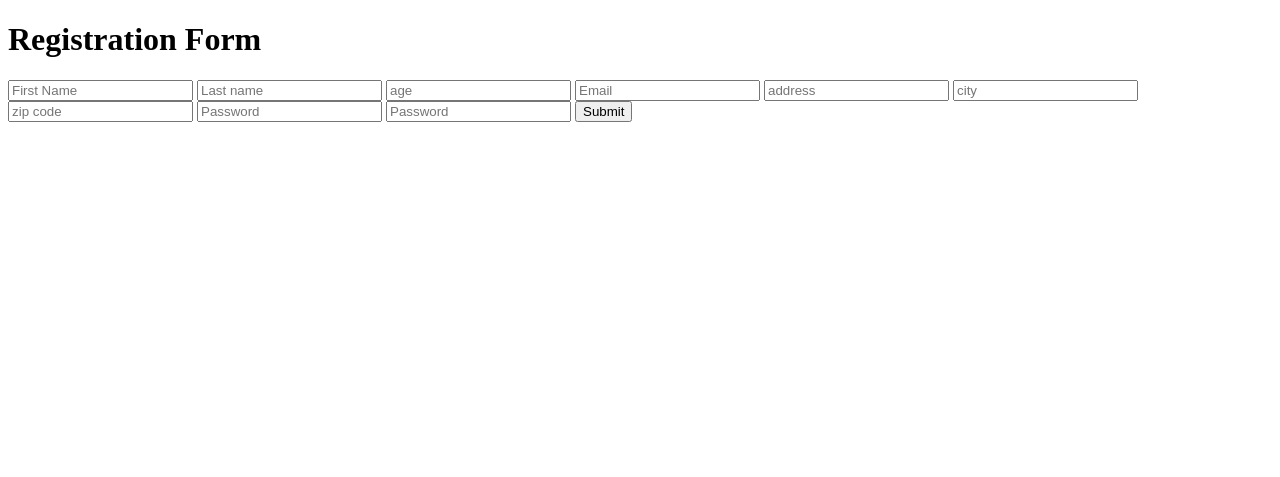
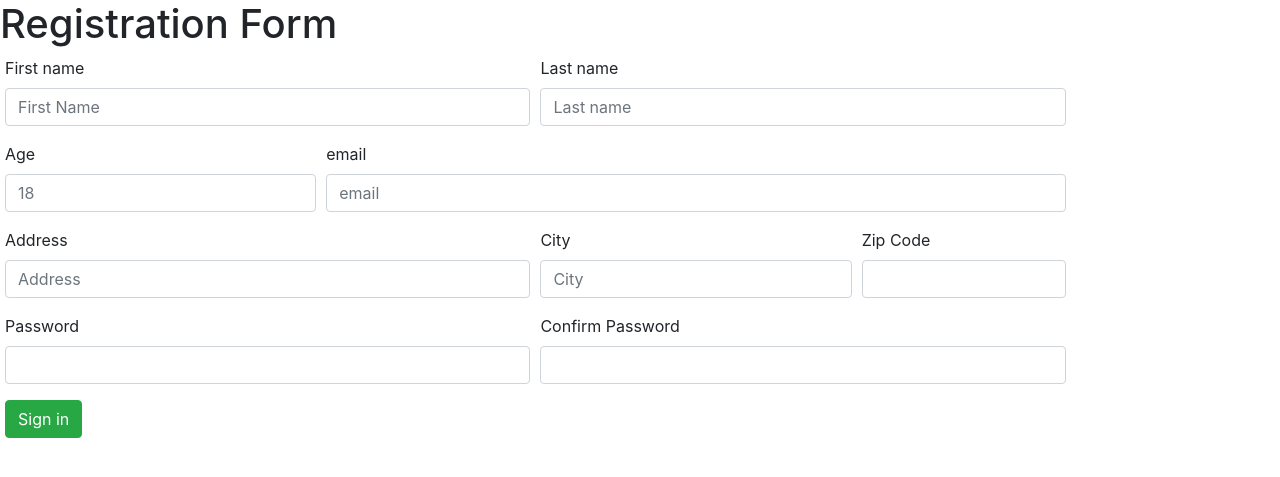
Before and after one commit to gustavaldenbratt/slutProjekt3, a PHP site: page /views/register.php in a window 1280 px wide. Shown: the top 477 px of the page. Run offline with PHP 8.4, Linux system fonts and the light colour scheme.

Commit message:
register form style

```diff
--- /dev/null
+++ b/templates/head.php
@@ -0,0 +1,17 @@
+<meta charset="UTF-8">
+<meta name="viewport" content="width=device-width, initial-scale=1.0">
+<meta http-equiv="X-UA-Compatible" content="ie=edge">
+<title>Document</title>
+<link rel="stylesheet" href="https://stackpath.bootstrapcdn.com/bootstrap/4.4.1/css/bootstrap.min.css" integrity="sha384-Vkoo8x4CGsO3+Hhxv8T/Q5PaXtkKtu6ug5TOeNV6gBiFeWPGFN9MuhOf23Q9Ifjh" crossorigin="anonymous">
+<script src="https://code.jquery.com/jquery-3.4.1.slim.min.js" integrity="sha384-J6qa4849blE2+poT4WnyKhv5vZF5SrPo0iEjwBvKU7imGFAV0wwj1yYfoRSJoZ+n" crossorigin="anonymous"></script>
+<script src="https://cdn.jsdelivr.net/npm/popper.js@1.16.0/dist/umd/popper.min.js" integrity="sha384-Q6E9RHvbIyZFJoft+2mJbHaEWldlvI9IOYy5n3zV9zzTtmI3UksdQRVvoxMfooAo" crossorigin="anonymous"></script>
+<script src="https://stackpath.bootstrapcdn.com/bootstrap/4.4.1/js/bootstrap.min.js" integrity="sha384-wfSDF2E50Y2D1uUdj0O3uMBJnjuUD4Ih7YwaYd1iqfktj0Uod8GCExl3Og8ifwB6" crossorigin="anonymous"></script>
+<style>
+    *{
+        margin: 0;
+        padding: 0;
+    }
+    #regFrom {
+        margin-left: 5px;
+    }
+</style>
--- a/views/register.php
+++ b/views/register.php
@@ -1,15 +1,11 @@
 <!doctype html>
 <html lang="en">
 <head>
-    <meta charset="UTF-8">
-    <meta name="viewport"
-          content="width=device-width, user-scalable=no, initial-scale=1.0, maximum-scale=1.0, minimum-scale=1.0">
-    <meta http-equiv="X-UA-Compatible" content="ie=edge">
-    <title>Document</title>
+   <?php include ('../templates/head.php')?>
 </head>
 <body>
 <h1>Registration Form</h1>
-<form action="<?php echo $_SERVER['PHP_SELF']?>" method="post">
+<!--<form action="" method="post">
     <input type="text" name="firstName" value="" placeholder="First Name">
     <input type="text" name="lastName" value="" placeholder="Last name">
     <input type="number" name="age" value="" placeholder="age">
@@ -21,6 +17,61 @@
     <input type="password" name="password" value="" placeholder="Password">
     <input type="password" name="password2" value="" placeholder="Password">
     <button type="submit" name="submit">Submit</button>
+</form>-->
+
+<form action="<?php echo $_SERVER['PHP_SELF']?>" method="post" id="regFrom">
+    <div class="form-row" >
+        <div class="form-group col-md-5">
+            <label for="inputfirstName4">First name</label>
+            <input type="text" name="firstName" value="" placeholder="First Name" class="form-control" id="inputfirstName4">
+        </div>
+        <div class="form-group col-md-5">
+            <label for="inputlastName4">Last name</label>
+            <input type="text" name="lastName" placeholder="Last name" class="form-control" id="inputlastName4">
+        </div>
+    </div>
+    <div class="form-row">
+    <div class="form-group col-md-3">
+        <label for="inputAge">Age</label>
+        <input type="number" name="age" class="form-control" id="inputAge" placeholder="18">
+    </div>
+
+
+    <div class="form-group col-md-7">
+        <label for="inputEmail">email</label>
+        <input type="email" name="mail" value="" class="form-control" id="inputEmail" placeholder="email">
+    </div>
+    </div>
+    <div class="form-row">
+        <div class="form-group col-md-5">
+            <label for="inputAddress">Address</label>
+            <input type="text" name="address" class="form-control" id="inputAddress" placeholder="Address">
+
+        </div>
+        <div class="form-group col-md-3">
+            <label for="inputCity">City</label>
+            <input type="text" name="city" class="form-control" id="inputCity" placeholder="City">
+
+        </div>
+        <div class="form-group col-md-2">
+            <label for="inputZip">Zip Code</label>
+            <input type="number" name="zipCode" class="form-control" id="inputZip">
+        </div>
+
+        </div>
+    <div class="form-row">
+        <div class="form-group col-md-5">
+            <label for="inputPass">Password</label>
+            <input type="password" name="password" class="form-control" id="inputPass">
+        </div>
+        <div class="form-group col-md-5">
+            <label for="inputPass2">Confirm Password</label>
+            <input type="password" name="password2" class="form-control" id="inputPass2">
+        </div>
+
+    </div>
+
+    <button type="submit" name="submit" class="btn btn-success">Sign in</button>
 </form>
 
 
@@ -37,23 +88,23 @@ if(isset($_POST['submit'])){
     $city = $_POST['city'];
     $zipCode = $_POST['zipCode'];
     $password = $_POST['password'];
-    $password2 = $_POST['password2'];
+    //$password2 = $_POST['password2'];
 
-    $options = array("cost"=>4);
+    $options = array("cost"=>8);
     $hashPassword = password_hash($password,PASSWORD_BCRYPT,$options);
 
-    if ($password === $password2) {
+
+
         $sql = "insert into person (firstName, lastName, age ,mail, address, city, zipCode, password) value('".$firstName."', '".$lastName."', '".$age."', '".$email."' '".$address."', '".$city."', '".$zipCode."','" .$hashPassword."')";
         $result = mysqli_query($con, $sql);
-
-    }
-    if($result)
+        if($result)
     {
         echo "Registration successfully";
-    }
-    else{
-        echo "Password not match";
-    }
+        header('location: start.php');
+    } else {
+            echo 'something went wrong';
+        }
+
 }
 
 ?>
```
Also changed, not shown: index.php (+1 -8 lines).
